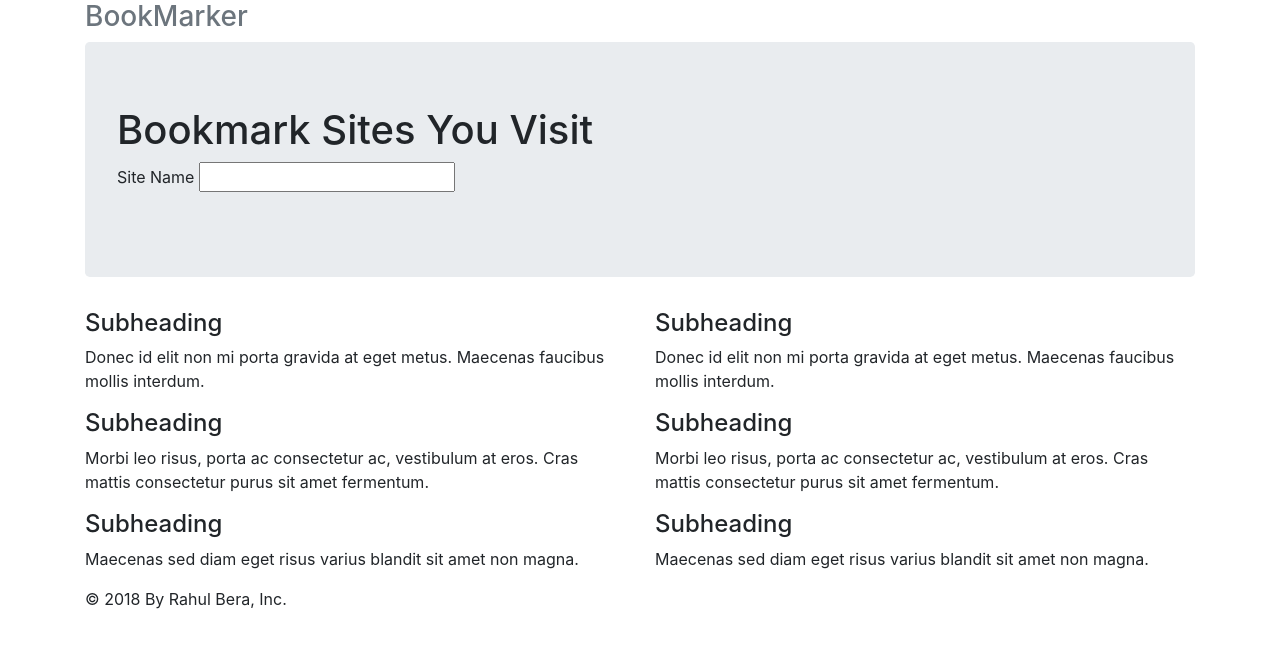
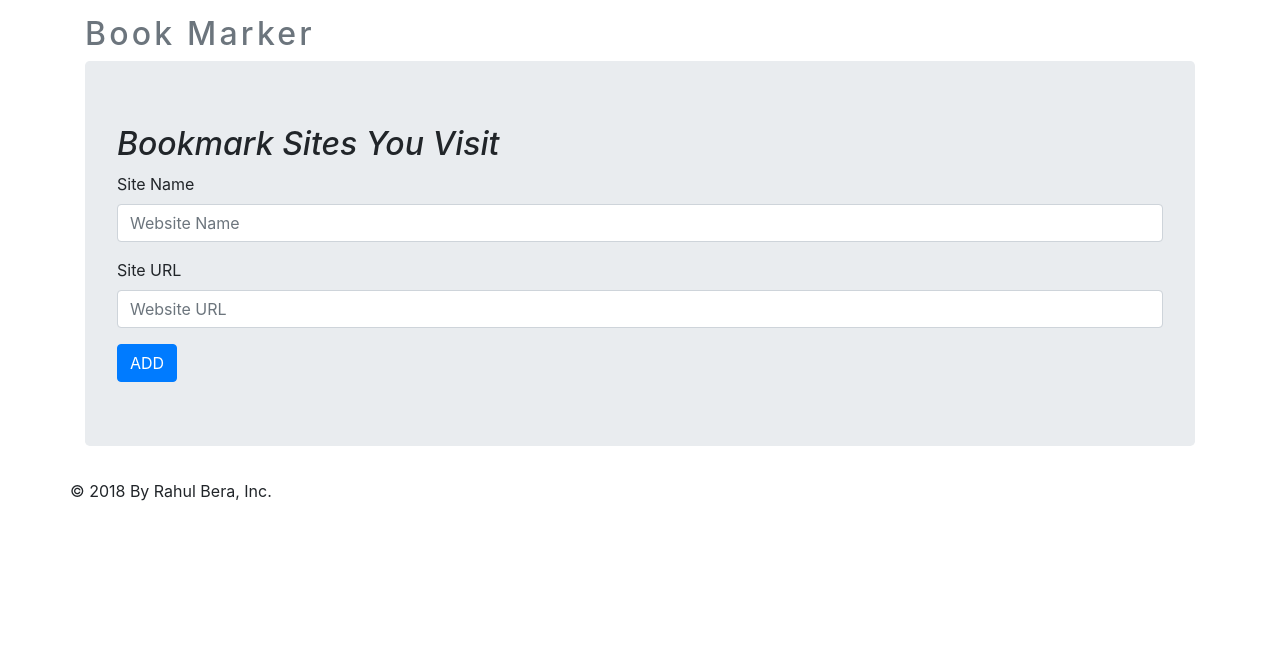
Before and after one commit to bera5186/Bookmarker, a plain HTML site: page index.html in a window 1280 px wide. Drawn offline with Linux system fonts and the light colour scheme.

Commit message:
Finaled the UI

```diff
--- a/index.html
+++ b/index.html
@@ -5,6 +5,12 @@
 
 
     <title>Site Bookmarker</title>
+    <style>
+      .text-muted{
+        padding-top: 15px;
+        letter-spacing: 0.1em;
+      }
+    </style>
 
 
     <link href="css/bootstrap.min.css" rel="stylesheet">
@@ -18,47 +24,38 @@
       <div class="header clearfix">
         <nav>
         </nav>
-        <h3 class="text-muted">BookMarker</h3>
+        <h2 class="text-muted">Book Marker</h2>
       </div>
 
       <div class="jumbotron">
-        <h1>Bookmark Sites You Visit</h1>
+        <h2><i>Bookmark Sites You Visit</i></h2>
         <form action="" id="myform">
           <div class="form-group">
             <label for="">Site Name</label>
-            <input type="text">
+            <input type="text" class="form-control" id="siteName" placeholder="Website Name">
           </div>
         </form>
+        <form action="" id="myform">
+            <div class="form-group">
+              <label for="">Site URL</label>
+              <input type="text" class="form-control" id="siteurl" placeholder="Website URL">
+            </div>
+        </form>
+        <button type="submit" class="btn btn-primary">ADD</button>
       </div>
 
       <div class="row marketing">
-        <div class="col-lg-6">
-          <h4>Subheading</h4>
-          <p>Donec id elit non mi porta gravida at eget metus. Maecenas faucibus mollis interdum.</p>
+        <div class="col-lg-12">
 
-          <h4>Subheading</h4>
-          <p>Morbi leo risus, porta ac consectetur ac, vestibulum at eros. Cras mattis consectetur purus sit amet fermentum.</p>
-
-          <h4>Subheading</h4>
-          <p>Maecenas sed diam eget risus varius blandit sit amet non magna.</p>
-        </div>
-
-        <div class="col-lg-6">
-          <h4>Subheading</h4>
-          <p>Donec id elit non mi porta gravida at eget metus. Maecenas faucibus mollis interdum.</p>
-
-          <h4>Subheading</h4>
-          <p>Morbi leo risus, porta ac consectetur ac, vestibulum at eros. Cras mattis consectetur purus sit amet fermentum.</p>
-
-          <h4>Subheading</h4>
-          <p>Maecenas sed diam eget risus varius blandit sit amet non magna.</p>
+        <div id="bookmarks">
         </div>
       </div>
 
       <footer class="footer">
         <p>&copy; 2018 By Rahul Bera, Inc.</p>
       </footer>
-
+      <script src="js/jquery.js"></script>
+      <script src="js/bootstrap.min.js"></script>
     </div>
   </body>
 </html>
```
